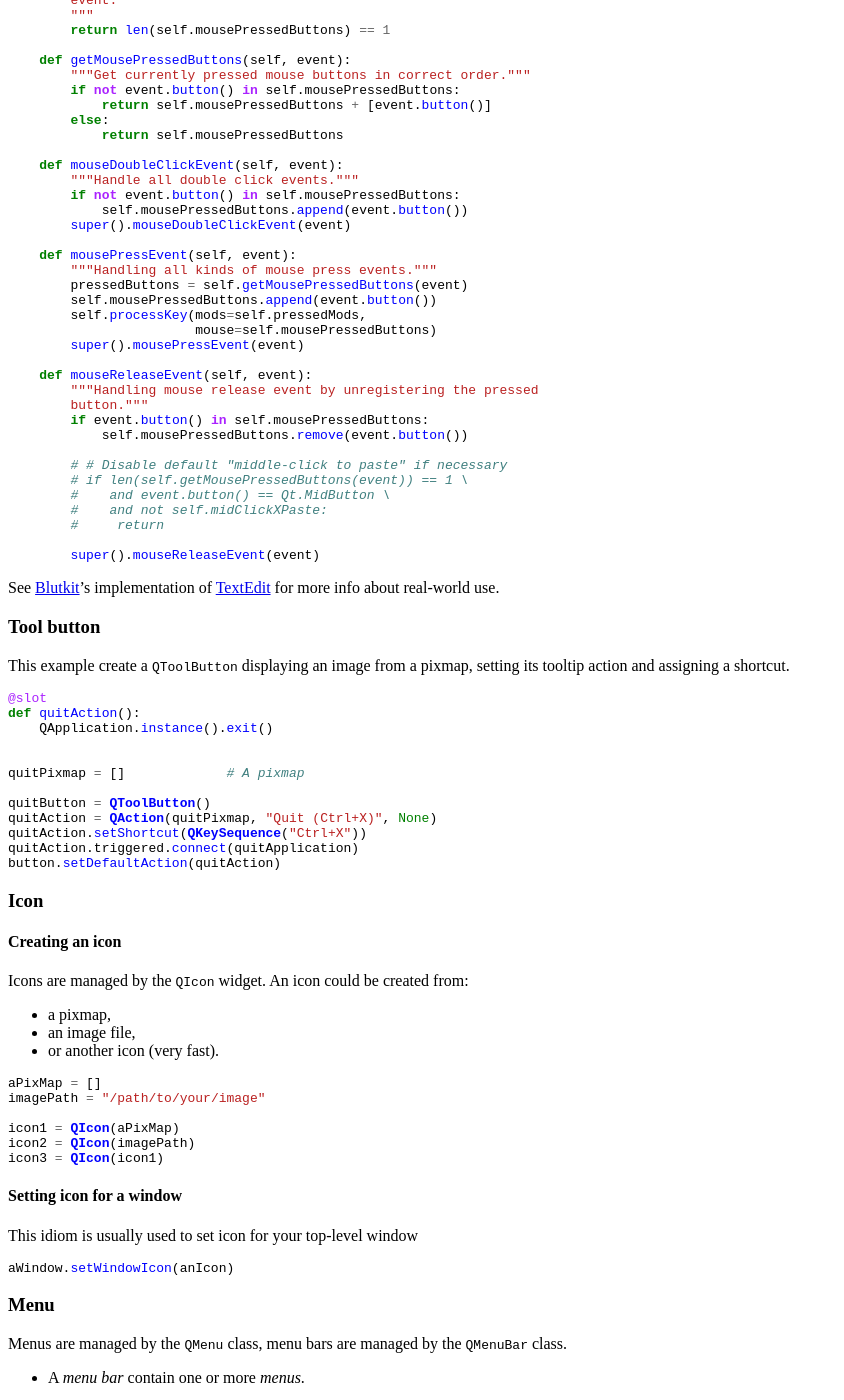
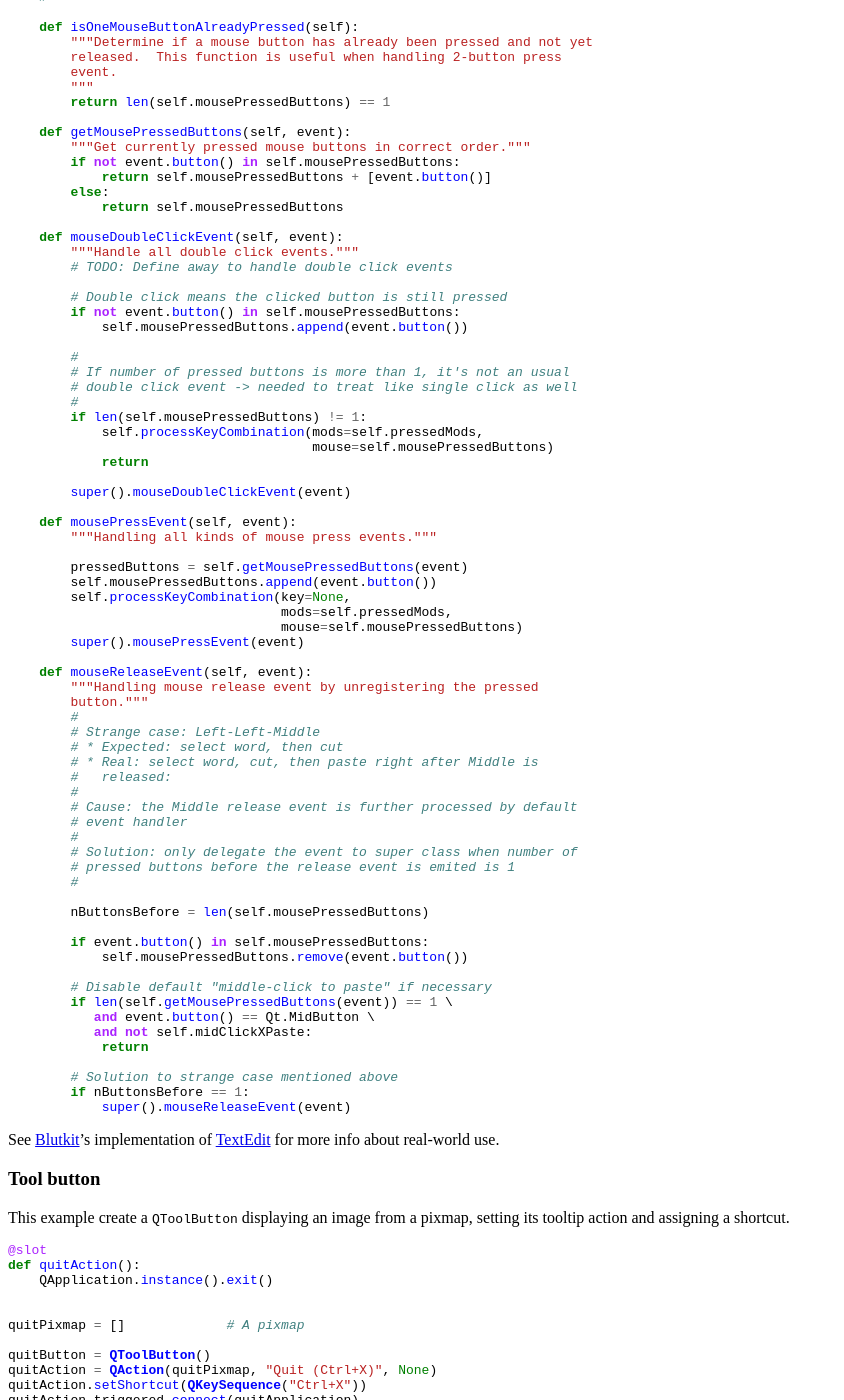
Before and after one commit to cmpitg/cmpitg.github.com, a Jekyll site: the page built from guides/pyside.md, in a window 1280 px wide and 1400 px high, scrolled down 3569 px. Shown: the whole window, without its empty margins (0-844 px from the left). Built offline with Jekyll 4.4.1, drawn with Linux system fonts in a browser that asks for light colours; Markdown is read by kramdown in place of the engine named in the settings; comment, search, counter and statistics services are not loaded; some of the changed text lies outside the part shown.

Commit message:
Update mouse chord handling @ PySide

````diff
--- a/guides/pyside.md
+++ b/guides/pyside.md
@@ -228,6 +228,12 @@ The 2 methods we need to override are `mousePressEvent` and
     the end of the 2 event handlers.
   - To correctly catch right click events, context menu needs to be disabled,
     see the *Disabling right-click context menu* part.
+  - Double-click is a legitimate mouse press event and it does not generate a
+    mouse press event, so usually everything handled in mouse press event
+    needs to be handled in double-click event too.
+  - The click-double_click events generate a mouse release event when the
+    second button is released.  Sometimes it might interrupt the handler, so
+    this mouse release event needs to be checked and handle properly.
 
 Here is how the code looks like:
 
@@ -257,31 +263,63 @@ def SomeWidget(QWidget):
 
     def mouseDoubleClickEvent(self, event):
         """Handle all double click events."""
+        # TODO: Define away to handle double click events
+
+        # Double click means the clicked button is still pressed
         if not event.button() in self.mousePressedButtons:
             self.mousePressedButtons.append(event.button())
+
+        #
+        # If number of pressed buttons is more than 1, it's not an usual
+        # double click event -> needed to treat like single click as well
+        #
+        if len(self.mousePressedButtons) != 1:
+            self.processKeyCombination(mods=self.pressedMods,
+                                       mouse=self.mousePressedButtons)
+            return
+
         super().mouseDoubleClickEvent(event)
 
     def mousePressEvent(self, event):
         """Handling all kinds of mouse press events."""
+
         pressedButtons = self.getMousePressedButtons(event)
         self.mousePressedButtons.append(event.button())
-        self.processKey(mods=self.pressedMods,
-                        mouse=self.mousePressedButtons)
+        self.processKeyCombination(key=None,
+                                   mods=self.pressedMods,
+                                   mouse=self.mousePressedButtons)
         super().mousePressEvent(event)
 
     def mouseReleaseEvent(self, event):
         """Handling mouse release event by unregistering the pressed
         button."""
+        #
+        # Strange case: Left-Left-Middle
+        # * Expected: select word, then cut
+        # * Real: select word, cut, then paste right after Middle is
+        #   released:
+        #
+        # Cause: the Middle release event is further processed by default
+        # event handler
+        #
+        # Solution: only delegate the event to super class when number of
+        # pressed buttons before the release event is emited is 1
+        #
+
+        nButtonsBefore = len(self.mousePressedButtons)
+
         if event.button() in self.mousePressedButtons:
             self.mousePressedButtons.remove(event.button())
 
-        # # Disable default "middle-click to paste" if necessary
-        # if len(self.getMousePressedButtons(event)) == 1 \
-        #    and event.button() == Qt.MidButton \
-        #    and not self.midClickXPaste:
-        #     return
+        # Disable default "middle-click to paste" if necessary
+        if len(self.getMousePressedButtons(event)) == 1 \
+           and event.button() == Qt.MidButton \
+           and not self.midClickXPaste:
+            return
 
-        super().mouseReleaseEvent(event)
+        # Solution to strange case mentioned above
+        if nButtonsBefore == 1:
+            super().mouseReleaseEvent(event)
 ```
 
 See [Blutkit](https://github.com/cmpitg/blutkit)'s implementation of
````
